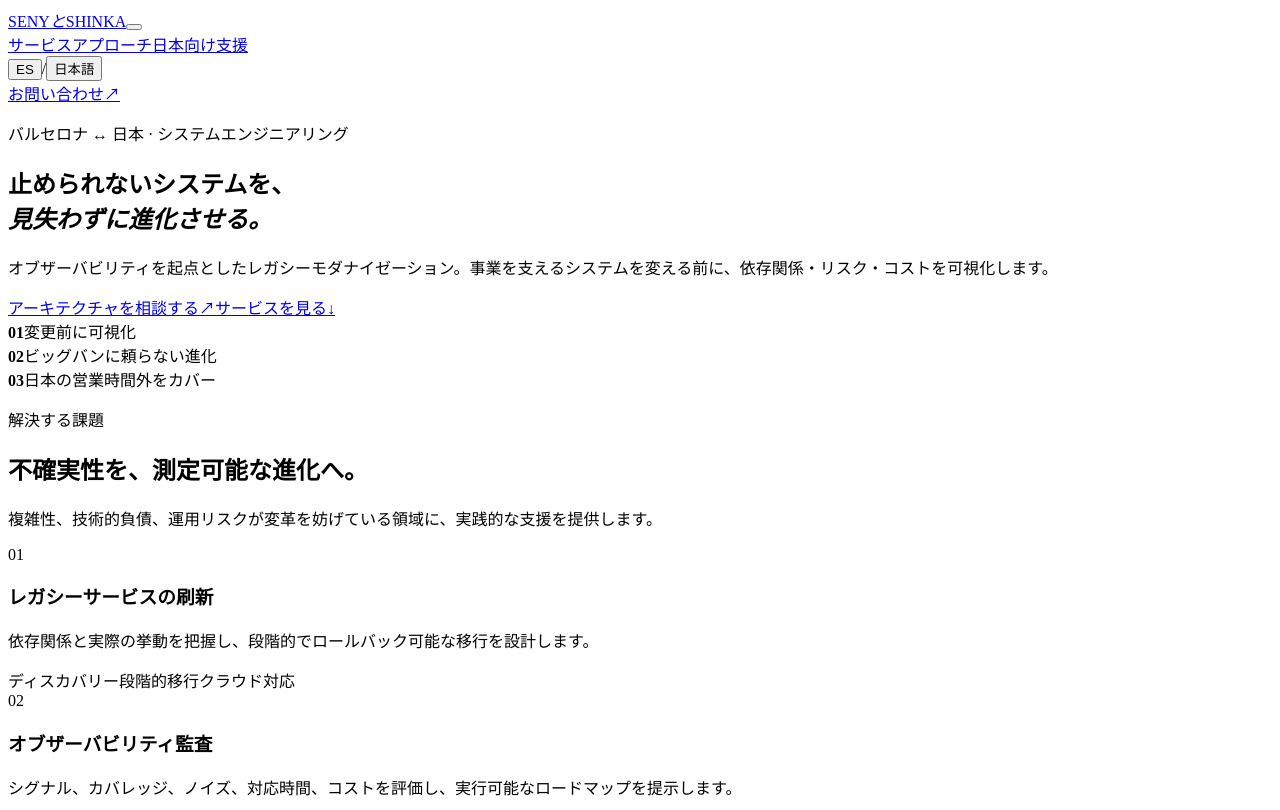
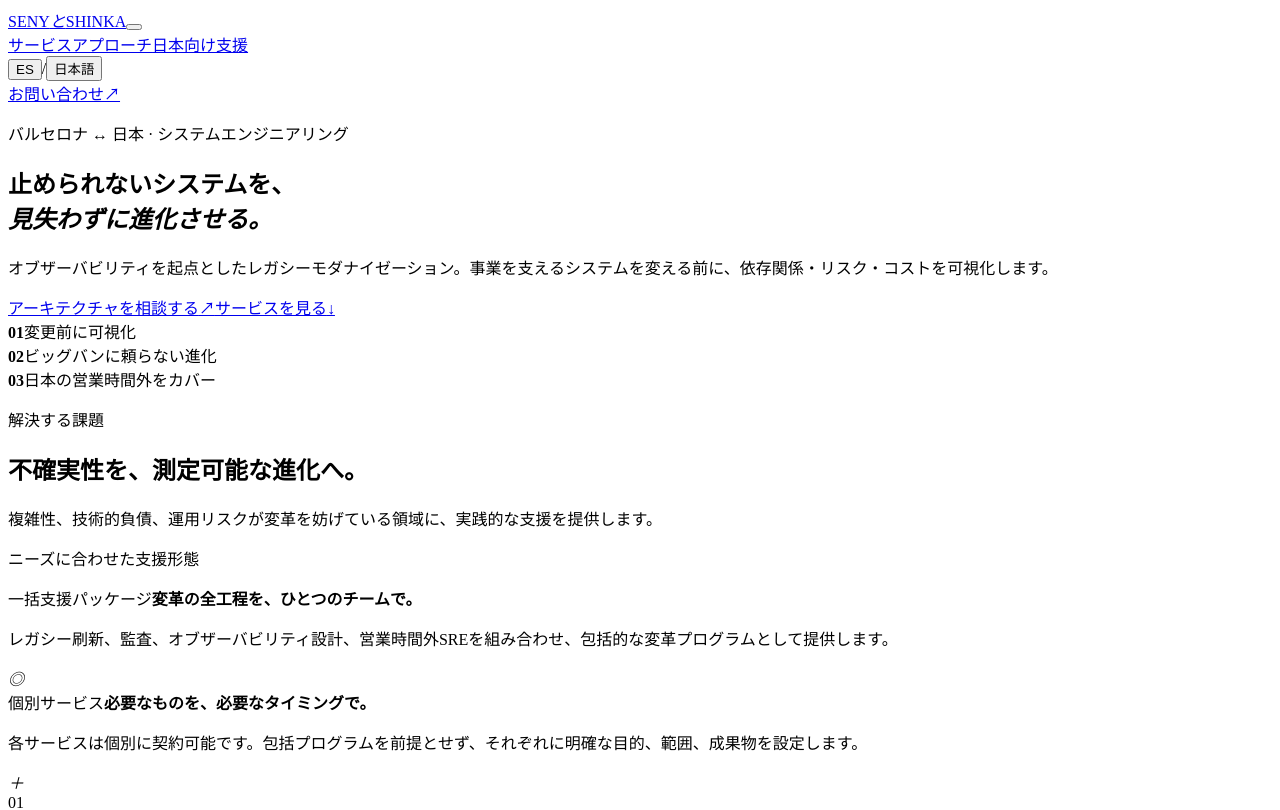
Before and after one commit to Animarc/SenyToShinka, a React (Vite) app: page / in a window 1280 px wide. Shown: the top 810 px of the page. Built offline with nearby package versions, Linux system fonts and the light colour scheme; the HTML template or start-up script is replaced by a standard one.

Commit message:
Clarify bundled and standalone services

```diff
--- a/src/App.tsx
+++ b/src/App.tsx
@@ -75,6 +75,19 @@
             <h2>{t.servicesTitle}</h2>
             <p>{t.servicesIntro}</p>
           </div>
+          <div className="engagement">
+            <p className="engagement-kicker">{t.engagementKicker}</p>
+            <div className="engagement-options">
+              {t.engagementOptions.map((option, index) => (
+                <article key={option.label}>
+                  <span>{option.label}</span>
+                  <strong>{option.title}</strong>
+                  <p>{option.body}</p>
+                  <i aria-hidden="true">{index === 0 ? '◎' : '＋'}</i>
+                </article>
+              ))}
+            </div>
+          </div>
           <div className="service-list">
             {t.services.map((service) => (
               <article className="service" key={service.number}>
--- a/src/content.ts
+++ b/src/content.ts
@@ -13,6 +13,8 @@
   servicesKicker: string
   servicesTitle: string
   servicesIntro: string
+  engagementKicker: string
+  engagementOptions: { label: string; title: string; body: string }[]
   services: { number: string; title: string; body: string; tags: string[] }[]
   methodKicker: string
   methodTitle: string
@@ -42,6 +44,11 @@
     servicesKicker: 'Lo que resolvemos',
     servicesTitle: 'De la incertidumbre a una evolución medible.',
     servicesIntro: 'Entramos donde la complejidad, la deuda técnica y el riesgo operativo frenan la evolución.',
+    engagementKicker: 'Una solución a vuestra medida',
+    engagementOptions: [
+      { label: 'Pack integral', title: 'Todo el recorrido, un único equipo.', body: 'Combinamos renovación legacy, auditoría, arquitectura de observabilidad y cobertura SRE en un programa completo de transformación.' },
+      { label: 'Servicios independientes', title: 'Solo lo que necesitáis, cuando lo necesitáis.', body: 'Cada capacidad puede contratarse por separado, con objetivos, alcance y entregables propios, sin necesidad de asumir el programa completo.' },
+    ],
     services: [
       { number: '01', title: 'Renovación de servicios legacy', body: 'Trazamos dependencias y comportamiento real para diseñar una migración incremental, reversible y alineada con el negocio.', tags: ['Discovery', 'Strangler pattern', 'Cloud readiness'] },
       { number: '02', title: 'Auditorías de observabilidad', body: 'Evaluamos señales, cobertura, ruido, tiempos de respuesta y costes. Entregamos prioridades claras y un roadmap ejecutable.', tags: ['Metrics', 'Logs', 'Traces', 'FinOps'] },
@@ -79,6 +86,11 @@
     servicesKicker: '解決する課題',
     servicesTitle: '不確実性を、測定可能な進化へ。',
     servicesIntro: '複雑性、技術的負債、運用リスクが変革を妨げている領域に、実践的な支援を提供します。',
+    engagementKicker: 'ニーズに合わせた支援形態',
+    engagementOptions: [
+      { label: '一括支援パッケージ', title: '変革の全工程を、ひとつのチームで。', body: 'レガシー刷新、監査、オブザーバビリティ設計、営業時間外SREを組み合わせ、包括的な変革プログラムとして提供します。' },
+      { label: '個別サービス', title: '必要なものを、必要なタイミングで。', body: '各サービスは個別に契約可能です。包括プログラムを前提とせず、それぞれに明確な目的、範囲、成果物を設定します。' },
+    ],
     services: [
       { number: '01', title: 'レガシーサービスの刷新', body: '依存関係と実際の挙動を把握し、段階的でロールバック可能な移行を設計します。', tags: ['ディスカバリー', '段階的移行', 'クラウド対応'] },
       { number: '02', title: 'オブザーバビリティ監査', body: 'シグナル、カバレッジ、ノイズ、対応時間、コストを評価し、実行可能なロードマップを提示します。', tags: ['メトリクス', 'ログ', 'トレース', 'FinOps'] },
--- a/src/styles.css
+++ b/src/styles.css
@@ -45,6 +45,15 @@
 .section-heading .kicker { color:#a6b4aa; }
 .section-heading h2,.method h2,.japan h2,.closing h2 { font-size:clamp(38px,5vw,72px); font-weight:500; line-height:1.05; letter-spacing:-.045em; margin:0; }
 .section-heading > p:last-child { line-height:1.7; opacity:.65; margin:5px 0 0; }
+.engagement { display:grid; grid-template-columns:1fr 3fr; gap:5vw; margin-bottom:80px; }
+.engagement-kicker { color:#a6b4aa; text-transform:uppercase; font-size:11px; letter-spacing:.17em; font-weight:600; margin:10px 0 0; }
+.engagement-options { display:grid; grid-template-columns:1fr 1fr; border:1px solid rgba(255,255,255,.22); }
+.engagement-options article { min-height:230px; padding:28px 30px; position:relative; display:flex; flex-direction:column; }
+.engagement-options article + article { border-left:1px solid rgba(255,255,255,.22); }
+.engagement-options article > span { color:var(--red); text-transform:uppercase; font-size:10px; letter-spacing:.16em; font-weight:600; }
+.engagement-options strong { max-width:390px; font-size:clamp(20px,2vw,28px); line-height:1.18; font-weight:500; margin:28px 45px 16px 0; }
+.engagement-options p { max-width:470px; font-size:13px; line-height:1.65; opacity:.62; margin:auto 35px 0 0; }
+.engagement-options i { position:absolute; right:24px; top:24px; color:var(--red); font-style:normal; font-size:22px; }
 .service { display:grid; grid-template-columns:80px 1.5fr 1fr; gap:4vw; padding:38px 0; border-top:1px solid rgba(255,255,255,.18); }
 .service:last-child { border-bottom:1px solid rgba(255,255,255,.18); }
 .service-number { color:var(--red); font-size:12px; }
@@ -83,7 +92,7 @@
 @media (max-width: 850px) {
   .header { height:72px; position:absolute; }.menu-button { display:block; z-index:11; }.nav { display:none; position:absolute; inset:0; min-height:100vh; background:var(--paper); padding:110px 24px 40px; flex-direction:column; align-items:stretch; font-size:20px; }.nav.open { display:flex; }.language-switcher { padding:20px 0; font-size:14px; }.nav-cta { margin-top:auto; }
   .hero { padding-top:130px; min-height:auto; }.hero-grid { display:none; }.hero-bottom,.section-heading,.service,.japan,.method-intro { grid-template-columns:1fr; }.hero-bottom { gap:32px; }.principles { grid-template-columns:1fr; margin-top:60px; }.principles div { border-right:0; border-bottom:1px solid rgba(23,34,29,.18); }.principles div:last-child { border:0; }
-  .services,.method { padding-block:90px; }.section-heading { margin-bottom:55px; }.section-heading h2 { margin:15px 0; }.service { grid-template-columns:42px 1fr; gap:10px; }.service .tags { grid-column:2; justify-content:flex-start; }.method-intro { margin-bottom:60px; gap:15px; }.method-flow { grid-template-columns:1fr 1fr; gap:45px 15px; }.japan { padding-block:80px; }.time-visual { width:min(90vw,450px); margin:auto; }.closing { padding-block:100px; }.footer { grid-template-columns:1fr 1fr; }.footer p { grid-column:1/-1; }
+  .services,.method { padding-block:90px; }.section-heading { margin-bottom:55px; }.section-heading h2 { margin:15px 0; }.engagement { grid-template-columns:1fr; margin-bottom:60px; }.engagement-options { grid-template-columns:1fr; }.engagement-options article + article { border-left:0; border-top:1px solid rgba(255,255,255,.22); }.service { grid-template-columns:42px 1fr; gap:10px; }.service .tags { grid-column:2; justify-content:flex-start; }.method-intro { margin-bottom:60px; gap:15px; }.method-flow { grid-template-columns:1fr 1fr; gap:45px 15px; }.japan { padding-block:80px; }.time-visual { width:min(90vw,450px); margin:auto; }.closing { padding-block:100px; }.footer { grid-template-columns:1fr 1fr; }.footer p { grid-column:1/-1; }
 }
 @media (min-width: 851px) and (max-height: 850px) {
   .hero { padding-top:120px; }
```
